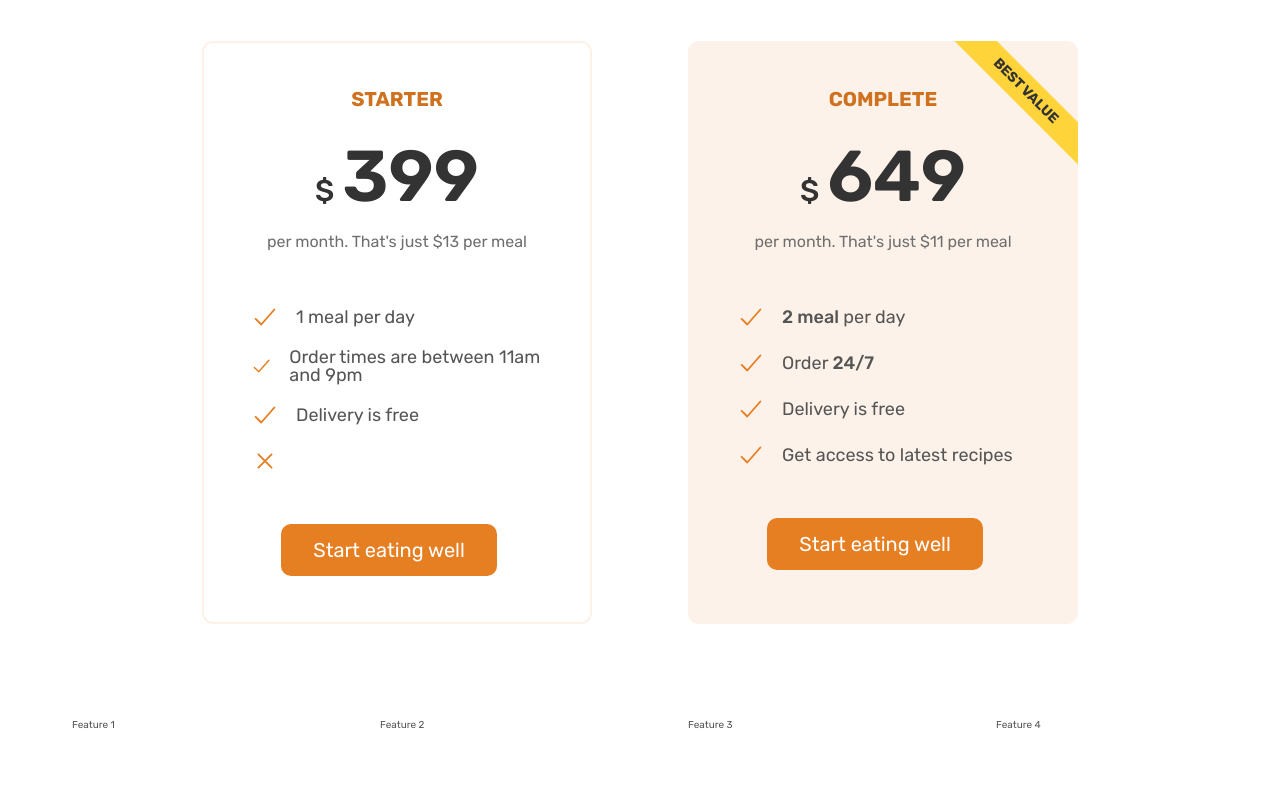
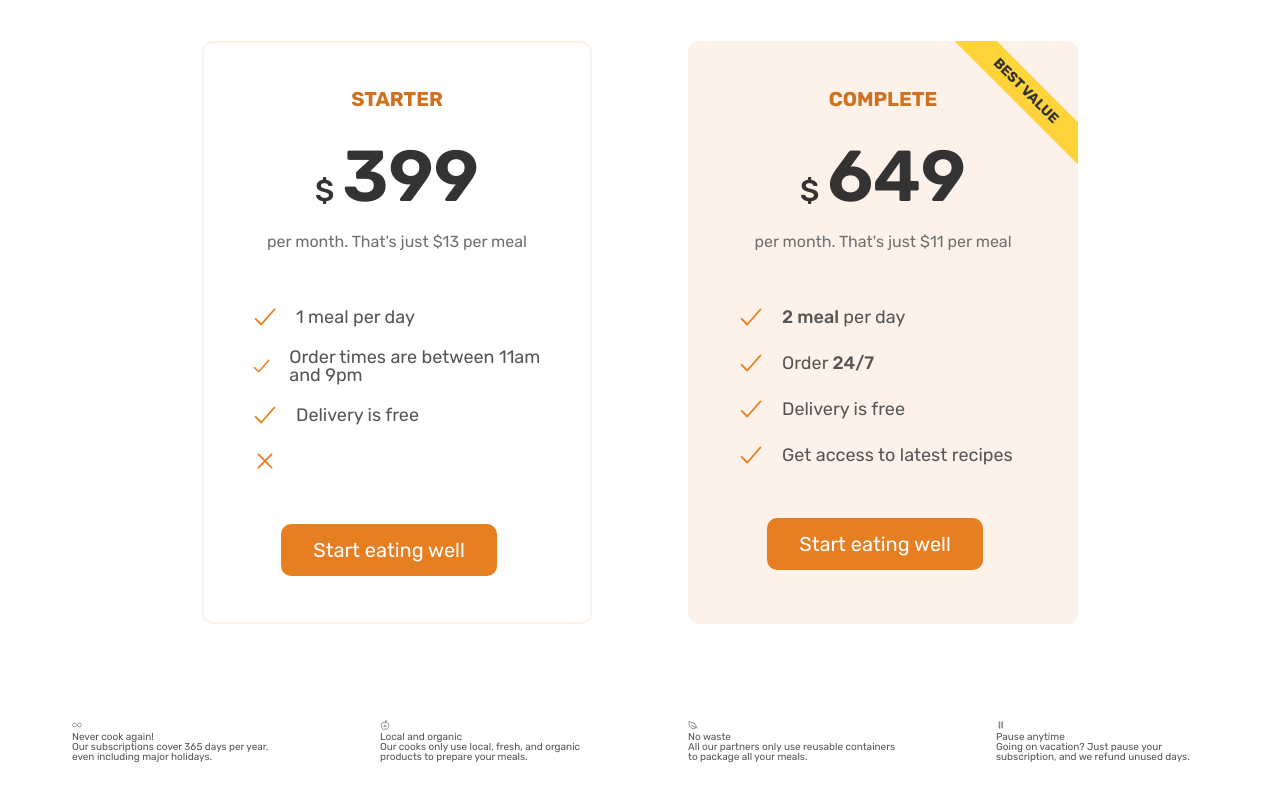
Before and after one commit to Youress/OmniFood, a plain HTML site: page index.html in a window 1280 px wide. Shown: the part 5579-6379 px from the top of the page. Drawn offline with nearby package versions, Linux system fonts and the light colour scheme.

Commit message:
Features

```diff
--- a/index.html
+++ b/index.html
@@ -429,10 +429,46 @@
           </div>
         </div>
         <div class="container grid grid--4-cols">
-          <div class="feature">Feature 1</div>
-          <div class="feature">Feature 2</div>
-          <div class="feature">Feature 3</div>
-          <div class="feature">Feature 4</div>
+          <div class="feature">
+            <p class="feature-icon">
+              <ion-icon name="infinite-outline"></ion-icon>
+            </p>
+            <p class="feature-title">Never cook again!</p>
+            <p class="feature-text">
+              Our subscriptions cover 365 days per year, even including major
+              holidays.
+            </p>
+          </div>
+          <div class="feature">
+            <p class="feature-icon">
+              <ion-icon name="nutrition-outline"></ion-icon>
+            </p>
+            <p class="feature-title">Local and organic</p>
+            <p class="feature-text">
+              Our cooks only use local, fresh, and organic products to prepare
+              your meals.
+            </p>
+          </div>
+          <div class="feature">
+            <p class="feature-icon">
+              <ion-icon name="leaf-outline"></ion-icon>
+            </p>
+            <p class="feature-title">No waste</p>
+            <p class="feature-text">
+              All our partners only use reusable containers to package all your
+              meals.
+            </p>
+          </div>
+          <div class="feature">
+            <p class="feature-icon">
+              <ion-icon name="pause-outline"></ion-icon>
+            </p>
+            <p class="feature-title">Pause anytime</p>
+            <p class="feature-text">
+              Going on vacation? Just pause your subscription, and we refund
+              unused days.
+            </p>
+          </div>
         </div>
       </section>
     </main>
```
